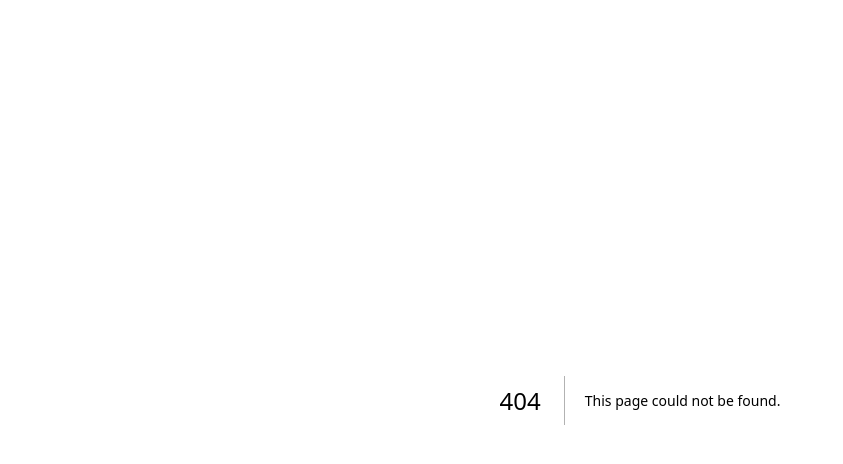
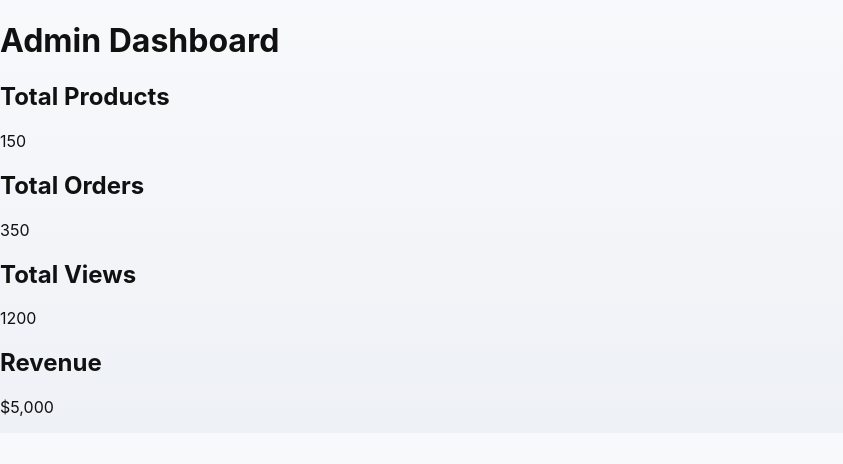
Before and after one commit to theodorjanzon-glitch/Swepad, a Next.js app: page /admin/dashboard in a window 1280 px wide. Before the commit this address had no page. Shown: the top 464 px of the page, without its empty margins (0-843 px from the left). Built offline with nearby package versions, Linux system fonts and the light colour scheme.

Commit message:
Create Admin Dashboard page with stats overview

```diff
--- /dev/null
+++ b/app/admin/dashboard/page.jsx
@@ -0,0 +1,35 @@
+import React from 'react';
+
+const AdminDashboard = () => {
+    // Sample data for stats overview
+    const totalProducts = 150;
+    const totalOrders = 350;
+    const totalViews = 1200;
+    const revenue = '$5,000';
+
+    return (
+        <div className="admin-dashboard">
+            <h1>Admin Dashboard</h1>
+            <div className="stats-overview">
+                <div className="stat-item">
+                    <h2>Total Products</h2>
+                    <p>{totalProducts}</p>
+                </div>
+                <div className="stat-item">
+                    <h2>Total Orders</h2>
+                    <p>{totalOrders}</p>
+                </div>
+                <div className="stat-item">
+                    <h2>Total Views</h2>
+                    <p>{totalViews}</p>
+                </div>
+                <div className="stat-item">
+                    <h2>Revenue</h2>
+                    <p>{revenue}</p>
+                </div>
+            </div>
+        </div>
+    );
+};
+
+export default AdminDashboard;
```
